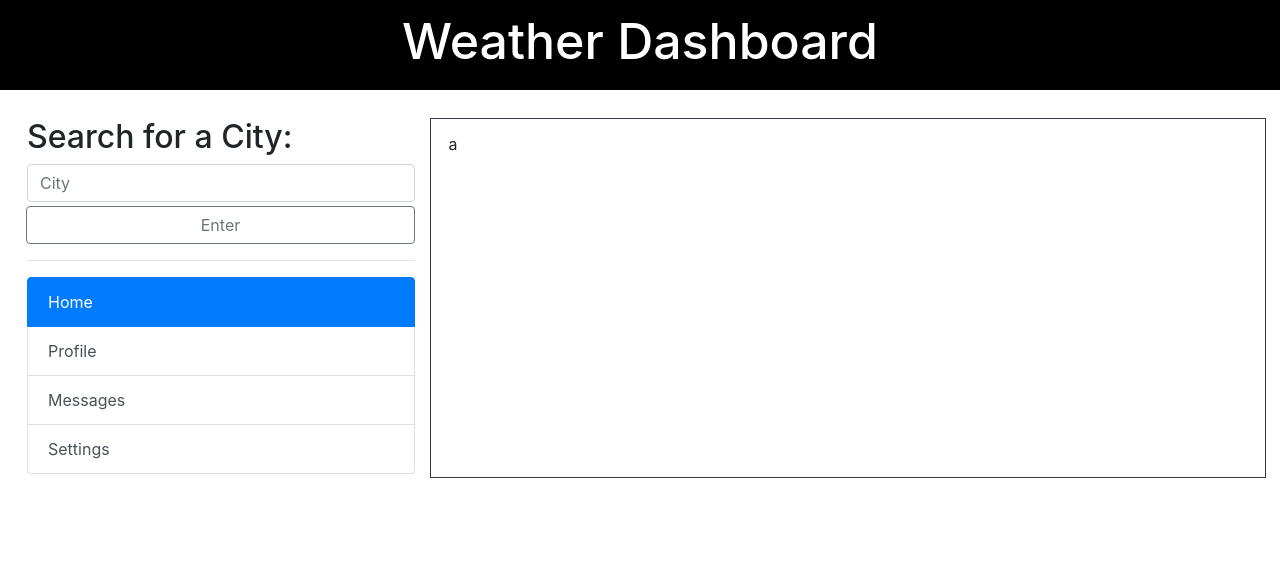
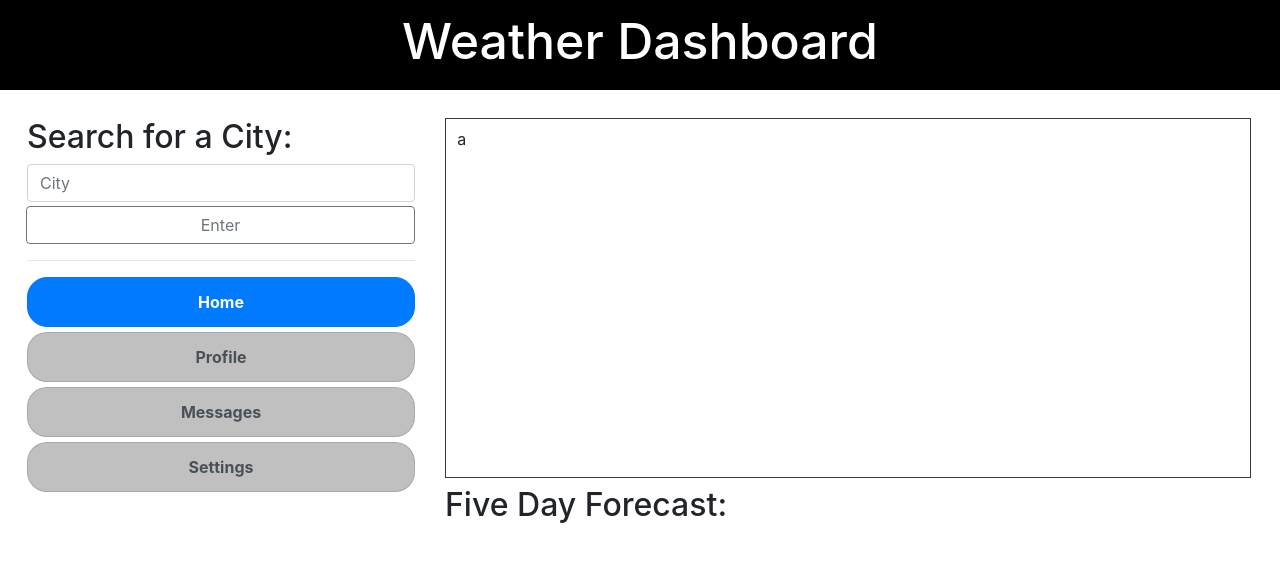
Before and after one commit to JGriffith97/Weather-Dashboard, a plain HTML site: page index.html in a window 1280 px wide. Drawn offline with nearby package versions, Linux system fonts and the light colour scheme.

Commit message:
Further laid out the index and added some personal style.

```diff
--- a/index.html
+++ b/index.html
@@ -20,6 +20,7 @@
 
       <div class="container.fluid p-1 m-4">
         <div class="row align-middle">
+
           <div class="d-block input-group-append col-4">
             <div class="search">
               <h2>Search for a City:</h2>
@@ -29,9 +30,7 @@
                   <button class="btn btn-outline-secondary w-100 mt-1" type="button" id="button-addon2">Enter</button>
                 </div>
             <hr>
-            <!-- Following all added via bootstrap, with some personal styling, more of a proof of concept for me to eventually apply fetched API data. -->
-              <div class="row">
-                <div class="col-12">
+                <div class="col-12">   <!-- Following all added via bootstrap, with some personal styling, more of a proof of concept for me to eventually apply fetched API data. -->
                   <div class="list-group" id="list-tab" role="tablist">
                     <a class="list-group-item list-group-item-action active" id="list-home-list" data-toggle="tab" href="#home" role="tab" aria-controls="home">Home</a>
                     <a class="list-group-item list-group-item-action" id="list-profile-list" data-toggle="tab" href="#profile" role="tab" aria-controls="profile">Profile</a>
@@ -40,9 +39,9 @@
                   </div>
                 </div>
           </div>
-          </div>
 
-          <div class="col-8 border border-dark mh-25" style="padding: 1%; padding-left: 1.4%; min-height: 360px; max-height: 360px">
+          <div class="col-8">
+            <div class="col-12 border border-dark" style="padding: 1%; padding-left: 1.4%; min-height: 360px; max-height: 360px">
               <div class="tab-content" id="nav-tabContent">
                 <div class="tab-pane fade show active" id="home" role="tabpanel" aria-labelledby="list-home-list">a</div>
                 <div class="tab-pane fade" id="profile" role="tabpanel" aria-labelledby="list-profile-list">b</div>
@@ -50,10 +49,14 @@
                 <div class="tab-pane fade" id="settings" role="tabpanel" aria-labelledby="list-settings-list">d</div>
               </div>
             </div>
-            <div id="5-day-forecast">
-
+              <div class="col-12 mt-2" id="5-day-forecast">
+                <h2>Five Day Forecast:</h2>
+              </div>
+                <div id="forecast-holder">
+                  <!-- cards? day of the week; weather icon; temp; wind; humidity; five days -->
                 </div>
           </div>
+
         </div>
       </div>
 
--- a/script.js
+++ b/script.js
@@ -18,6 +18,7 @@ function getWeather() {
 
 }
 
+// Allows the 'list-tab' (placeholder) items to show their associated data when clicked.
 $('#list-tab a').on('click', function (e) {
   e.preventDefault()
   $(this).tab('show')
--- a/style.css
+++ b/style.css
@@ -10,3 +10,46 @@ header {
 h1 {
   font-size: 50px;
 }
+
+.list-group-item {
+  margin-bottom: 5px;
+  text-align: center;
+  font-weight: 700;
+  border-radius: 20px;
+  background-color: silver;
+}
+
+/* All below override bootstrap defaults. */
+.list-group-item:last-child {
+  border-bottom-right-radius: 20px;
+  border-bottom-left-radius: 20px;
+}
+
+.list-group-item:first-child {
+  border-top-right-radius: 20px;
+  border-top-left-radius: 20px;
+}
+
+.active:hover {
+  color: white;
+}
+
+.list-group-item-action:hover:active {
+  color: white;
+}
+
+.list-group-item-action:hover {
+  z-index: 1;
+  color: white;
+  text-decoration: underline;
+  background-color: rgb(0, 88, 160);
+}
+
+.list-group-item-action:active, .list-group-item-action:focus {
+  background-color: #007bff;
+}
+
+.col-12 {
+  padding-left: 0;
+  padding-right: 0;
+}
```
Lines whose indentation alone changed are shown as unchanged.
